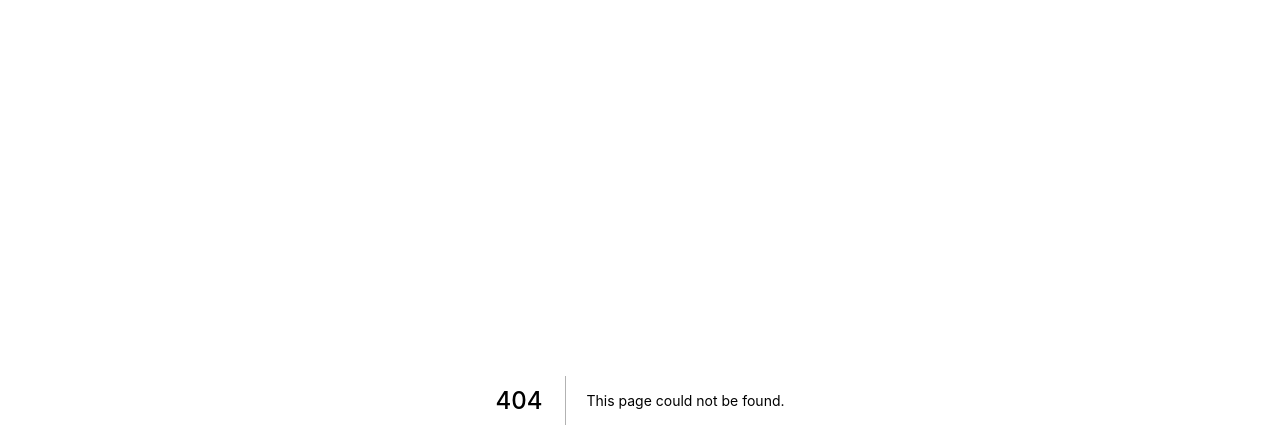
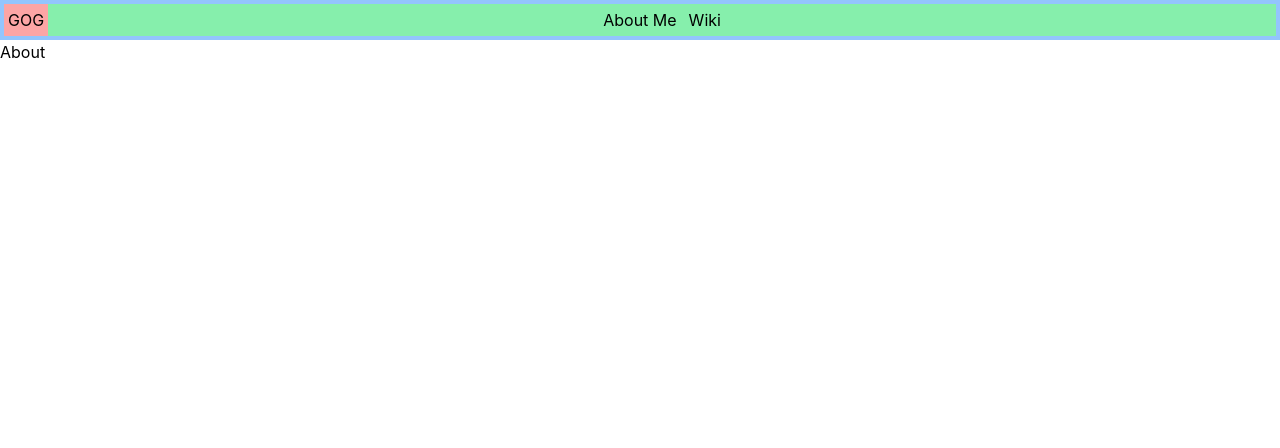
Before and after one commit to Guihurt/portfolio, a Next.js app: page /about in a window 1280 px wide. Before the commit this address had no page. Shown: the top 448 px of the page. Built offline with nearby package versions, Linux system fonts and the light colour scheme.

Commit message:
Created project and layout

```diff
--- /dev/null
+++ b/components/layouts/navigation.tsx
@@ -0,0 +1,25 @@
+import Link from 'next/link'
+
+export default function Navigation({ children }) {
+  return (
+    <div>
+      <div className='flex bg-blue-300 p-1'>
+        <div className='flex flex-initial bg-red-300 p-1'>
+          <Link href="/">
+            <a>GOG</a>
+          </Link>
+        </div>
+        <div className="flex bg-green-300 flex-1 justify-center items-center space-x-3">
+          <Link href="/about">
+            <a>About Me</a>
+          </Link>
+          <Link href="/wiki/dashboard">
+            <a>Wiki</a>
+          </Link>
+        </div>
+      </div>
+
+      <main>{children}</main>
+    </div>
+  )
+}
--- a/package.json
+++ b/package.json
@@ -17,8 +17,11 @@
     "@types/node": "17.0.40",
     "@types/react": "18.0.12",
     "@types/react-dom": "18.0.5",
+    "autoprefixer": "^10.4.7",
     "eslint": "8.17.0",
     "eslint-config-next": "12.1.6",
+    "postcss": "^8.4.14",
+    "tailwindcss": "^3.0.24",
     "typescript": "4.7.3"
   }
 }
--- a/pages/_app.tsx
+++ b/pages/_app.tsx
@@ -1,8 +1,13 @@
 import '../styles/globals.css'
 import type { AppProps } from 'next/app'
+import Navigation from '../components/layouts/navigation'
 
 function MyApp({ Component, pageProps }: AppProps) {
-  return <Component {...pageProps} />
+  return (
+    <Navigation>
+      <Component {...pageProps} />
+    </Navigation>
+  )
 }
 
 export default MyApp
--- /dev/null
+++ b/pages/about.tsx
@@ -0,0 +1,8 @@
+
+export default function About(){
+  return (
+    <div>
+      <h1>About</h1>
+    </div>
+  )
+}
--- a/pages/index.tsx
+++ b/pages/index.tsx
@@ -15,6 +15,10 @@ const Home: NextPage = () => {
       <main className={styles.main}>
         <h1 className={styles.title}>
           Welcome to <a href="https://nextjs.org">Next.js!</a>
+        </h1>
+
+        <h1 className='text-3xl font-bold underline'>
+          Tailwind bruh
         </h1>
 
         <p className={styles.description}>
--- /dev/null
+++ b/pages/wiki/dashboard.tsx
@@ -0,0 +1,8 @@
+
+export default function Dashboard_Wiki(){
+  return (
+    <div>
+      <h1>Wiki Dashboard</h1>
+    </div>
+  )
+}
--- /dev/null
+++ b/postcss.config.js
@@ -0,0 +1,6 @@
+module.exports = {
+  plugins: {
+    tailwindcss: {},
+    autoprefixer: {},
+  },
+}
--- a/styles/globals.css
+++ b/styles/globals.css
@@ -1,3 +1,7 @@
+@tailwind base;
+@tailwind components;
+@tailwind utilities;
+
 html,
 body {
   padding: 0;
--- /dev/null
+++ b/tailwind.config.js
@@ -0,0 +1,10 @@
+module.exports = {
+  content: [
+    "./pages/**/*.{js,ts,jsx,tsx}",
+    "./components/**/*.{js,ts,jsx,tsx}",
+  ],
+  theme: {
+    extend: {},
+  },
+  plugins: [],
+}
```
Also changed, not shown: 1 other file (tests, documents, lock files or other folders).
